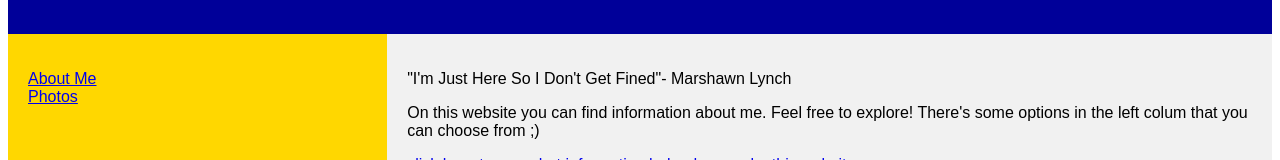
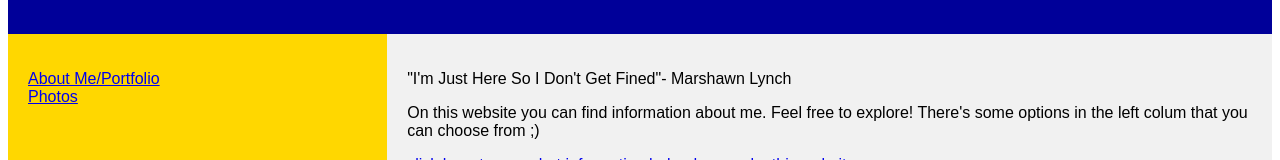
Before and after one commit to Tristin21/csp2018, a plain HTML site: page workspace/index.html in a window 1280 px wide. Shown: the part 182-342 px from the top of the page. Drawn offline with Linux system fonts and the light colour scheme.

Commit message:
Update index.html

```diff
--- a/workspace/index.html
+++ b/workspace/index.html
@@ -78,7 +78,7 @@ footer {
 <section>
   <nav>
     <ul>
-      <li><a href="aboutme.html">About Me</a></li>
+      <li><a href="aboutme.html">About Me/Portfolio</a></li>
       <li><a href="photos.html">Photos</a></li>
     </ul>
   </nav>
```
